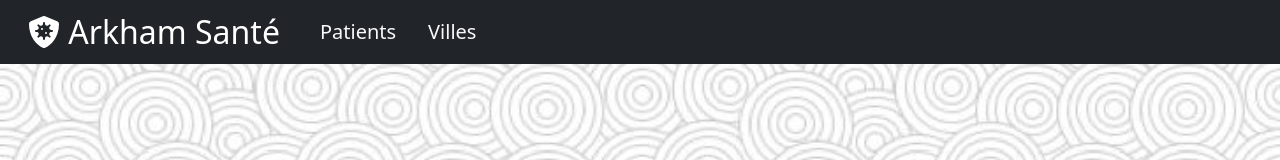
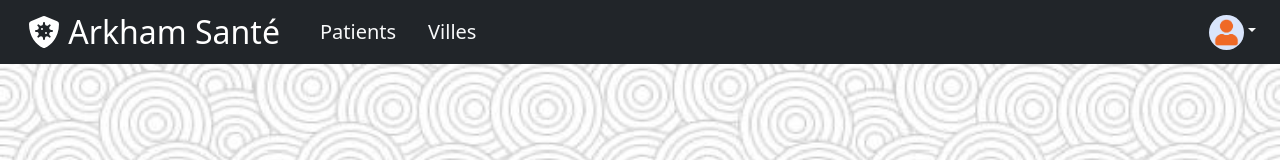
Before and after one commit to simonboivin/AngularMedical, an Angular app: page / in a window 1280 px wide. Shown: the top 160 px of the page. Built offline with nearby package versions, Linux system fonts and the light colour scheme.

Commit message:
navbar en bootstrap suite

```diff
--- a/src/app/header/header.component.html
+++ b/src/app/header/header.component.html
@@ -1,32 +1,5 @@
 <header>
-    <!--
-        <div id="header" class="header">
-    <div class="header_logo ">
-        <fa-icon [icon]="faShieldVirus" class="h1 my-0 me-2"></fa-icon>
-        <H1 class="my-0">Arkham Santé</H1>
-    </div>
 
-    <div class="bulle_utilisateur">
-
-        <div>Bonjour</div>
-
-
-        <div class="dropdown">
-            <a class="btn btn-outline-light bg-transparent dropdown-toggle ms-3 border-0" href="#" role="button"
-                id="dropdownMenuLink" data-bs-toggle="dropdown" aria-expanded="false"> <img class="image_profils"
-                    src="assets/profils/user.png" alt="photo_profil"></a>
-
-            <ul class="dropdown-menu" aria-labelledby="dropdownMenuLink">
-                <li><a class="dropdown-item" data-bs-toggle="modal" data-bs-target="#profileModal">Gérer
-                        mon profil</a></li>
-                <li><a class="dropdown-item" href="/logout">Logout</a></li>
-            </ul>
-        </div>
-
-
-    </div>
-</div>
--->
 
     <nav class="navbar navbar-dark bg-dark">
         <div class="container-fluid">
@@ -41,6 +14,18 @@
                 <a class="nav-link text-light fs-5" href="/villes">Villes</a>
 
             </nav>
+
+            <div class="dropdown">
+                <a class="btn btn-outline-light bg-transparent dropdown-toggle ms-3 border-0"  role="button"
+                    id="dropdownMenuLink" data-bs-toggle="dropdown" aria-expanded="false"> <img class="image_profils"
+                        src="assets/profils/user.png" alt="photo_profil"></a>
+
+                <ul class="dropdown-menu" aria-labelledby="dropdownMenuLink">
+                    <li><a class="dropdown-item" data-bs-toggle="modal" data-bs-target="#profileModal">Gérer
+                            mon profil</a></li>
+                    <li><a class="dropdown-item" href="/logout">Logout</a></li>
+                </ul>
+            </div>
         </div>
     </nav>
 
```
